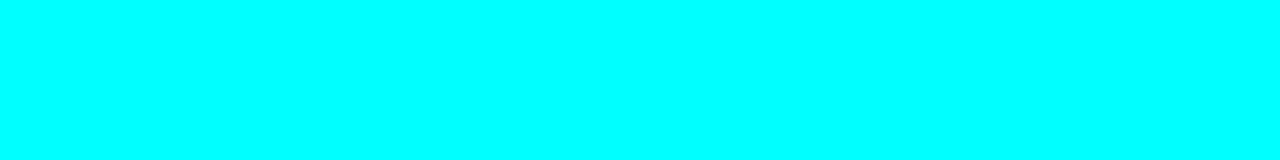
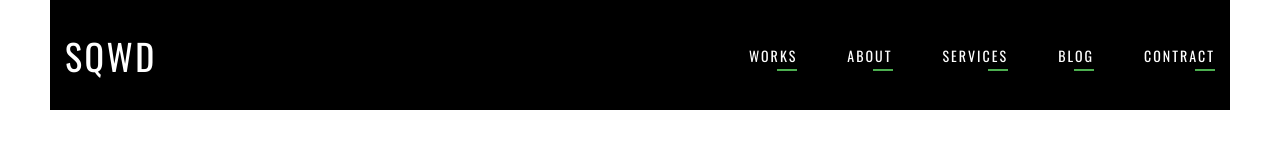
Before and after one commit to memphis35/sqwd-landing-css-js, a plain HTML site: page index.html in a window 1280 px wide. Drawn offline with nearby package versions, Linux system fonts and the light colour scheme.

Commit message:
add header

```diff
--- a/index.html
+++ b/index.html
@@ -6,13 +6,58 @@
     <meta http-equiv="X-UA-Compatible" content="ie=edge">
     <meta name="viewport" content="width=device-width, initial-scale=1.0">
 
-    <link rel="shortcut icon" href="img/favicon.svg" type="image/x-icon">
+    <link rel="preconnect" href="https://fonts.googleapis.com">
+    <link rel="preconnect" href="https://fonts.gstatic.com" crossorigin>
+    <link href="https://fonts.googleapis.com/css2?family=Oswald:wght@200..700&family=Poppins:ital,wght@0,100;0,200;0,300;0,400;0,500;0,600;0,700;0,800;0,900;1,100;1,200;1,300;1,400;1,500;1,600;1,700;1,800;1,900&display=swap" rel="stylesheet">
+
+    <link rel="icon" href="img/favicon.png">
     <link rel="stylesheet" href="styles.css">
     <title>We are the SQWD -- a creative studio to bring your ideas to life</title>
 </head>
 
 <body class="app">
+    <header class="header">
+        <h2 class="header__logo">sqwd</h2>
+        <nav class="header__navbar">
+            <ul class="header__navbar--list">
+                <li class="header__navbar--item">
+                    <a href="#" class="header__navbar--link">Works</a>
+                </li>
+                <li class="header__navbar--item">
+                    <a href="#" class="header__navbar--link">About</a>
+                </li>
+                <li class="header__navbar--item">
+                    <a href="#" class="header__navbar--link">Services</a>
+                </li>
+                <li class="header__navbar--item">
+                    <a href="#" class="header__navbar--link">Blog</a>
+                </li>
+                <li class="header__navbar--item">
+                    <a href="#" class="header__navbar--link">Contract</a>
+                </li>
+            </ul>
+        </nav>
+    </header>
+        <!-- <div class="greeting__slider">
+            <div class="greeting__scene">
+                <p class="greeting__slogan">WHERE GREAT IDEAS COME TO LIFE</p>
+                <p class="greeting__formula">Passionate creative studio helping startups grow their business!</p>
+            </div>
+            <div class="greeting__scene">
+                <p class="greeting__slogan">WHERE GREAT IDEAS COME TO LIFE</p>
+                <p class="greeting__formula">Passionate creative studio helping startups grow their business!</p>
+            </div>
+            <div class="greeting__scene">
+                <p class="greeting__slogan">WHERE GREAT IDEAS COME TO LIFE</p>
+                <p class="greeting__formula">Passionate creative studio helping startups grow their business!</p>
+            </div>
+        </div>
+        <div class="greeting__scene-scroll-bar">
+            <span class="greeting__scene-index greeting__scene-index--active">1</span>
+            <span class="greeting__scene-index">2</span>
+            <span class="greeting__scene-index">3</span>
+        </div> -->
 
 </body>
-
+<script src="scripts.js"></script>
 </html>
--- a/styles.css
+++ b/styles.css
@@ -3,11 +3,168 @@
     margin: 0;
     padding: 0;
     box-sizing: border-box;
+    font-family: Oswald, sans-serif;
+    color: #000;
+    outline: none;
+}
+
+a {
+    text-decoration: none;
+}
+
+ul {
+    list-style: none;
 }
 
 /* ---------- GLOBAL STYLES ---------- */
 
 body {
     width: 100%;
-    background-color: aqua;
 }
+
+/* ---------- HEADER STYLES ---------- */
+
+.header {
+    height: 110px;
+    width: 1180px;
+    margin: 0 auto;
+    padding: 0 15px;
+    display: flex;
+    align-items: center;
+    justify-content: space-between;
+    background-color: #000;
+}
+
+.header__logo {
+    font-size: 36px;
+    color: #fff;
+    text-transform: uppercase;
+    font-weight: 400;
+    letter-spacing: 2.5px;
+}
+
+.header__navbar--list {
+    display: flex;
+    column-gap: 50px;
+}
+
+.header__navbar--link {
+    color: #fff;
+    font-size: 14px;
+    text-transform: uppercase;
+    letter-spacing: 2px;
+    position: relative;
+    transition: all .5s;
+}
+
+.header__navbar--link::before {
+    content: '';
+    position: absolute;
+    width: 20px;
+    height: 2px;
+    bottom: -5px;
+    right: 0;
+    background-color: #4CAF50;
+    transition: all .5s;
+}
+
+.header__navbar--link:hover, .header__navbar--link:focus {
+    color: #4CAF50;
+}
+
+.header__navbar--link:hover::before, .header__navbar--link:focus::before {
+    width: 100%;
+}
+
+
+/* ---------- MEDIA QUERIES ---------- */
+
+@media (max-width: 1180px) {
+    .header {
+        width: 100%;
+    }
+}
+/*
+.greeting__slider {
+    width: 100%;
+    display: flex;
+    overflow: hidden;
+}
+
+.greeting__scene {
+    position: absolute;
+    top: 0;
+    height: 100%;
+    width: 100%;
+    padding: 0 30px;
+    text-align: center;
+    background-image: linear-gradient(to right, rgba(0, 0, 0, 0.7), rgba(0, 0, 0, 0.5), rgba(0, 0, 0, 0.7)), url('img/back.png');
+    background-size: cover;
+    background-position: 50% 85%;
+    z-index: -1;
+    display: flex;
+    flex-direction: column;
+    align-items: center;
+    justify-content: center;
+
+    transition: all 1s;
+}
+
+.greeting__scene:nth-of-type(2) {
+    right: -100%;
+}
+
+.greeting__scene:nth-of-type(3) {
+    right: -100%;
+}
+
+.greeting__scene--hidden-left {
+    left: -100%;
+}
+
+.greeting__slogan {
+    color: #fff;
+    text-transform: uppercase;
+    font-size: 72px;
+    font-weight: 400;
+    letter-spacing: 4.5px;
+    line-height: 80px;
+    margin-bottom: 20px;
+}
+
+.greeting__formula {
+    color: #fff;
+    font-family: OpenSans, sans-serif;
+    font-size: 20px;
+    letter-spacing: 1.4px;
+    font-weight: 300;
+    line-height: 40px;
+}
+
+.greeting__scene-scroll-bar {
+    display: flex;
+    column-gap: 50px;
+    align-items: center ;
+    justify-self: center;
+}
+
+.greeting__scene-index {
+    font-size: 36px;
+    color: rgba(255, 255, 255, .4);
+    font-weight: 700;
+    transform: scale(.5);
+    transition: all .5s;
+}
+
+.greeting__scene-index:hover {
+    cursor: pointer;
+}
+
+.greeting__scene-index--active {
+    transform: scale(1);
+    text-decoration-line: line-through;
+    text-decoration-color: #4CAF50;
+    text-decoration-thickness: 4px;
+    font-weight: 700;
+    color: #fff;
+} */
```
Also changed, not shown: img/back.png (added), img/favicon.png (added), 1 other file.
